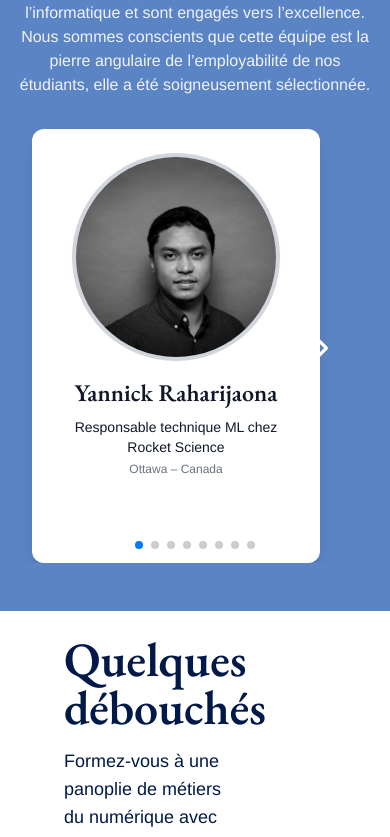
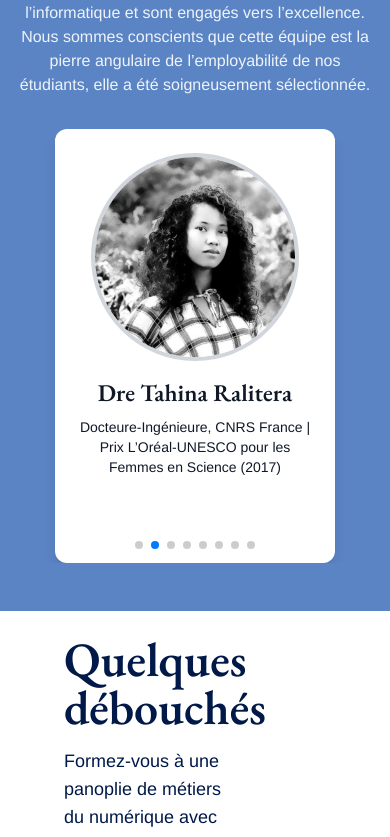
Before and after one commit to Ilo06/hei.school.react, a React (Vite) app: page / in a window 390 px wide. Shown: the part 3142-3979 px from the top of the page. Built offline with nearby package versions, Linux system fonts and the light colour scheme; some icons are missing.

Commit message:
fix: update Learning component styles for better responsiveness; enhance TeamCarousel with autoplay feature and improved layout

```diff
--- a/src/Components/Learning.jsx
+++ b/src/Components/Learning.jsx
@@ -1,20 +1,20 @@
 function Learning() {
     return (
-        <section className='flex row justify-evenly w-[100vw]'>
+        <section className='flex row justify-evenly w-auto'>
             <div className='text-left bg-admission-first w-60 h-60 p-8 rounded-3xl flex flex-col gap-5'>
-                <h1 className='text-5xl text-secondary-color font-semibold'>25%</h1>
+                <h1 className='text-5xl text-secondary-color font-bold'>25%</h1>
                 <p className='text-primary-color font-semibold text-2xl'>Apprentissage théoriques en présentiel</p>
             </div>
             <div className='text-left bg-admission-first w-60 h-60 p-8 rounded-3xl flex flex-col gap-5'>
-                <h1 className='text-5xl text-secondary-color font-semibold'>25%</h1>
+                <h1 className='text-5xl text-secondary-color font-bold'>25%</h1>
                 <p className='text-primary-color font-semibold text-2xl'>Apprentissage sur supports numériques</p>
             </div>
             <div className='text-left bg-admission-first w-60 h-60 p-8 rounded-3xl flex flex-col gap-5'>
-                <h1 className='text-5xl text-secondary-color font-semibold'>25%</h1>
+                <h1 className='text-5xl text-secondary-color font-bold'>25%</h1>
                 <p className='text-primary-color font-semibold text-2xl'>Travaux individuels de l’étudiant</p>
             </div>
             <div className='text-left bg-admission-first w-60 h-60 p-8 rounded-3xl flex flex-col gap-5'>
-                <h1 className='text-5xl text-secondary-color font-semibold'>25%</h1>
+                <h1 className='text-5xl text-secondary-color font-bold'>25%</h1>
                 <p className='text-primary-color font-semibold text-2xl'>Apprentissage en entreprise</p>
             </div>
         </section>
--- a/src/Components/Team.jsx
+++ b/src/Components/Team.jsx
@@ -1,6 +1,6 @@
 // src/components/TeamCarousel.jsx
-import {Swiper, SwiperSlide} from 'swiper/react';
-import {Navigation, Pagination} from 'swiper/modules';
+import { Swiper, SwiperSlide } from 'swiper/react';
+import { Navigation, Pagination, Autoplay } from 'swiper/modules';
 import 'swiper/css';
 import 'swiper/css/navigation';
 import 'swiper/css/pagination';
@@ -79,19 +79,23 @@ export default function TeamCarousel() {
             </p>
 
             <Swiper
-                modules={[Navigation, Pagination]}
+                modules={[Navigation, Pagination, Autoplay]}
                 navigation
-                pagination={{clickable: true}}
-                spaceBetween={30}
+                pagination={{ clickable: true }}
+                spaceBetween={0}
                 slidesPerView={1}
+                autoplay={{ delay: 2000, disableOnInteraction: false }}
+                // centeredSlides={true}
                 breakpoints={{
-                    768: {slidesPerView: 2},
-                    1024: {slidesPerView: 3},
-                }}
+                    768: { slidesPerView: 2 },
+                    1024: { slidesPerView: 3 },
+                }} className='w-[80vw] overflow-visible'
             >
                 {teamMembers.map((member, index) => (
-                    <SwiperSlide key={index}>
-                        <div className="bg-white text-gray-900 rounded-xl p-6 mx-4 shadow-lg h-[434px] w-2xs ">
+
+                    <SwiperSlide key={index} className='flex justify-center items-center '>
+                        <div className='w-full h-full flex justify-center items-center'>
+                            <div className="bg-white text-gray-900 rounded-xl p-6 mx-4 shadow-lg h-[434px]  ">
                                 <img
                                     src={member.photo}
                                     alt={member.name}
@@ -101,6 +105,8 @@ export default function TeamCarousel() {
                                 <p className="text-sm mt-2 helvetica">{member.title}</p>
                                 {member.location && <p className="text-xs text-gray-500 mt-1">{member.location}</p>}
                             </div>
+                        </div>
+
                     </SwiperSlide>
                 ))}
             </Swiper>
```
Also changed, not shown: src/index.css (+9 -0 lines). Lines whose indentation alone changed are shown as unchanged.
